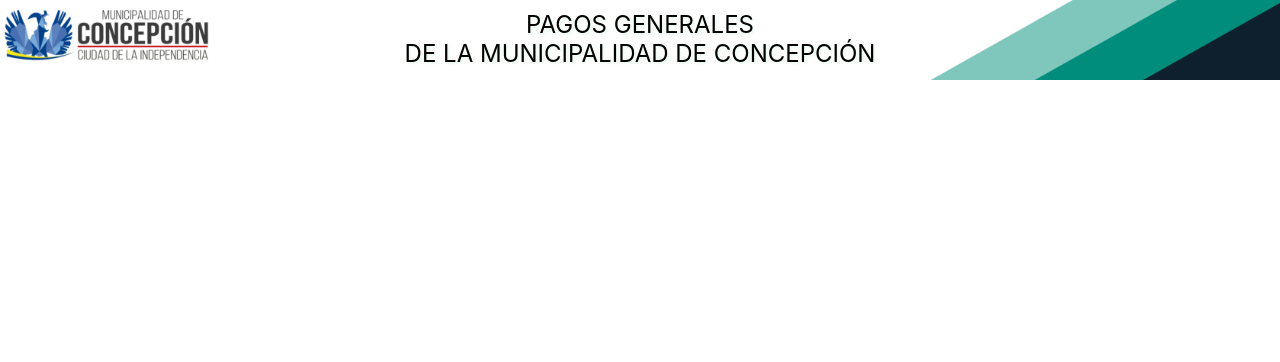
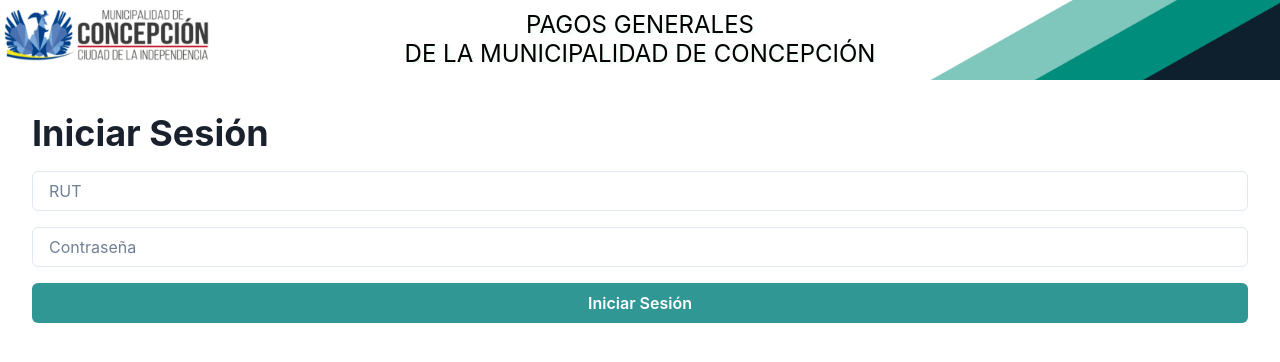
Before and after one commit to Fig-Joaquin/ingenieria_sw, a React (Vite) app in the folder frontend/: page /login in a window 1280 px wide. Shown: the top 362 px of the page. Built offline with nearby package versions, Linux system fonts and the light colour scheme.

Commit message:
login admin

```diff
--- a/frontend/src/routes/FormRoutes.jsx
+++ b/frontend/src/routes/FormRoutes.jsx
@@ -24,6 +24,7 @@ import CrearPatenteComercial from '../components/forms/CrearPatcom';
 import CrearPermisoEventos from '../components/forms/CrearPermevent';
 import DatosTransferencia from '../components/DatosTransferencia';
 import AppealsForm from '../components/appeal';
+import Login from '../components/login';
 
 import App from '../app.jsx';
 const HomePage = () => {
@@ -53,6 +54,9 @@ const HomePage = () => {
           <DrawerHeader color="white"><HamburgerIcon />Servicios Disponibles:</DrawerHeader>
           <DrawerBody color="white">
             <VStack spacing={4} align="start">
+            <Link to="/login" onClick={handleDrawerClose} color="white">
+                Iniciar Sesión
+              </Link>
               <Link to="/CrearPermisoCirculacion" onClick={handleDrawerClose} color="white">
                 Permiso de Circulación 2024
               </Link>
@@ -100,6 +104,7 @@ const Form = () => {
           <Route path="/crearPermisoEventos" element={<CrearPermisoEventos />} />
           <Route path="/DatosTransferencia" element={<DatosTransferencia />} />
           <Route path="/Apelacion" element={<AppealsForm />} />
+          <Route path="/login" element={<Login />} />
         </Routes>
       </ChakraProvider>
     </Router>
```
